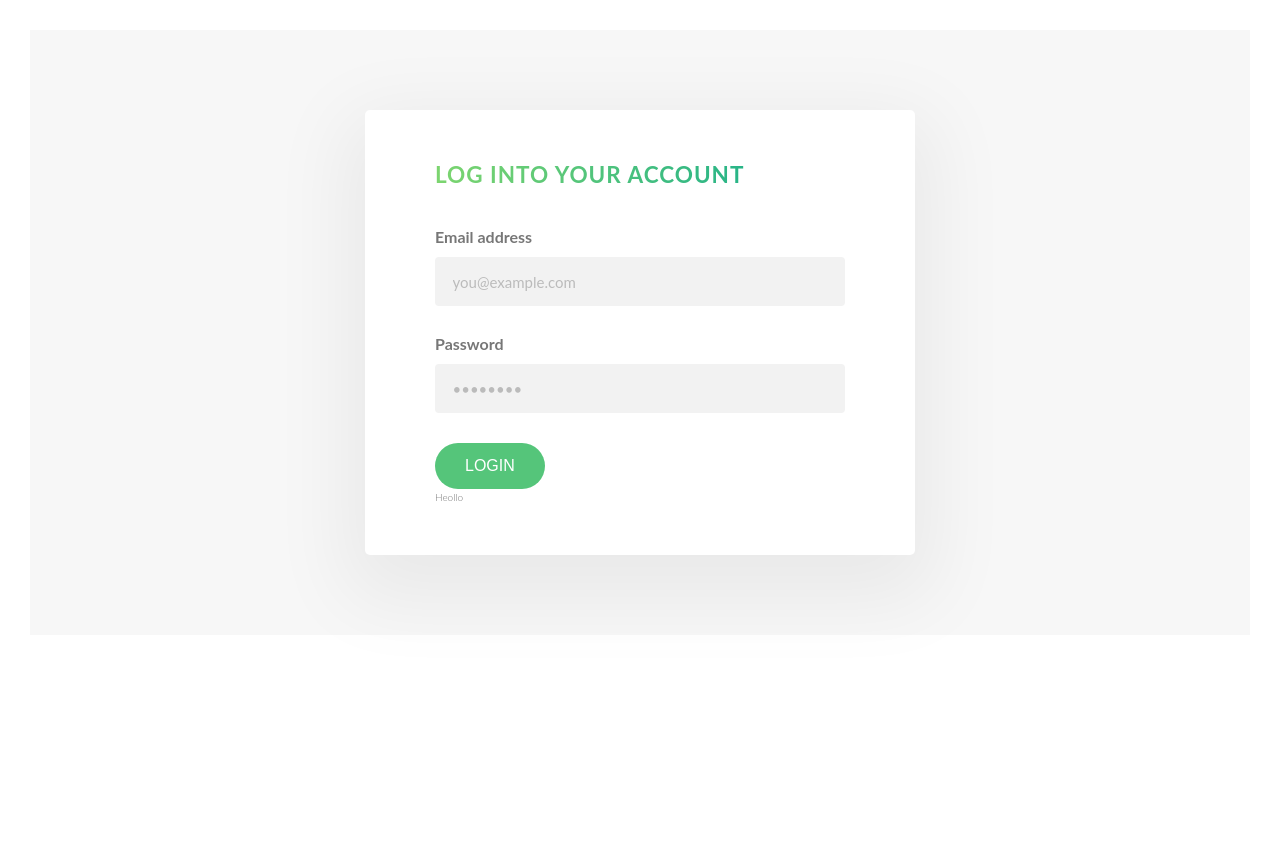
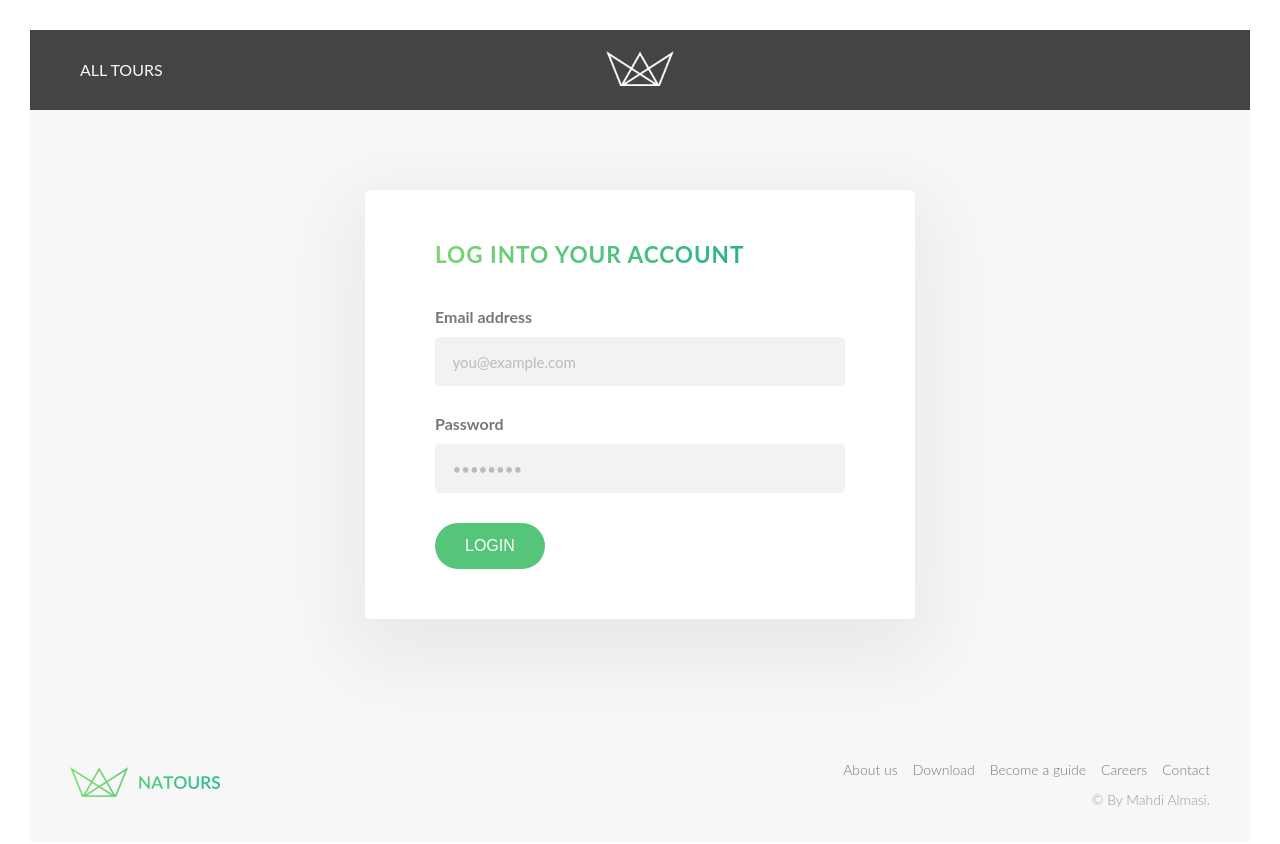
Before and after one commit to itsmahdi62/Meshkin.co, a React (Create React App) app in the folder front-end/: page / in a window 1280 px wide. Shown: the top 844 px of the page. Before the commit the page ends 800 px from the top, so only its background shows below. Built offline with nearby package versions, Linux system fonts and the light colour scheme.

Commit message:
Add header and footer

```diff
--- a/front-end/src/App.js
+++ b/front-end/src/App.js
@@ -1,10 +1,13 @@
 import "./App.css";
+import Footer from "./components/Footer/Footer";
 import Login from "./pages/Login";
-
+import Header from "./components/Header/Header";
 function App() {
   return (
     <div className="App">
+      <Header />
       <Login />
+      <Footer />
     </div>
   );
 }
--- /dev/null
+++ b/front-end/src/components/Footer/Footer.js
@@ -0,0 +1,32 @@
+
+const Footer = () => {
+  return (
+    <footer className="footer">
+      <div className="footer__logo">
+        <img src="img/logo-green.png" alt="Natours" />
+      </div>
+      <ul className="footer__nav">
+        <li>
+          <a href="#">About us</a>
+        </li>
+        <li>
+          <a href="#">Download</a>
+        </li>
+        <li>
+          <a href="#">Become a guide</a>
+        </li>
+        <li>
+          <a href="#">Careers</a>
+        </li>
+        <li>
+          <a href="#">Contact</a>
+        </li>
+      </ul>
+      <p className="footer__copyright">
+        &copy; By Mahdi Almasi.
+      </p>
+    </footer>
+  );
+};
+
+export default Footer;
--- /dev/null
+++ b/front-end/src/components/Header/Header.js
@@ -0,0 +1,44 @@
+import { useSelector } from "react";
+const Header = () => {
+  //   const user = useSelector((state) => state.user);
+  return (
+    <header className="header">
+      <nav className="nav nav--tours">
+        <a className="nav__el" href="#">
+          All Tours
+        </a>
+      </nav>
+      <div className="header__logo">
+        <img src="./img/logo-white.png" alt="Natours logo" />
+      </div>
+      <nav className="nav nav--user">
+        {/* {user ? (
+          <>
+            <a className="nav__el nav__el--logout" href="/logout">
+              Log Out
+            </a>
+            <a className="nav__el" href="#">
+              <img
+                className="nav__user-img"
+                // src={`../img/users/${user.photo}`}
+                // alt={`Photo of ${user.name}`}
+              />
+              <span>{user.name.split(" ")[0]}</span>
+            </a>
+          </>
+        ) : (
+          <>
+            <a className="nav__el" href="/login">
+              Log in
+            </a>
+            <a className="nav__el nav__el--cta" href="#">
+              Sign Up
+            </a>
+          </>
+        )} */}
+      </nav>
+    </header>
+  );
+};
+
+export default Header;
--- a/front-end/src/pages/Login.js
+++ b/front-end/src/pages/Login.js
@@ -68,7 +68,6 @@ const Login = () => {
             <button className="btn btn--green">Login</button>
           </div>
         </form>
-        {localStorage.getItem("token") ? "dddiiin" : "Heollo"}
       </div>
     </main>
   );
```
